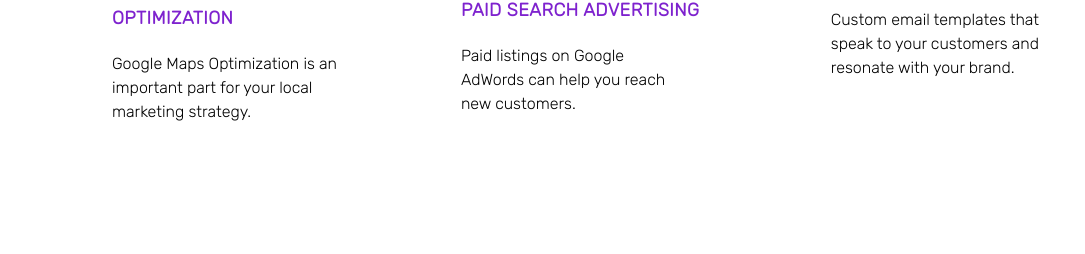
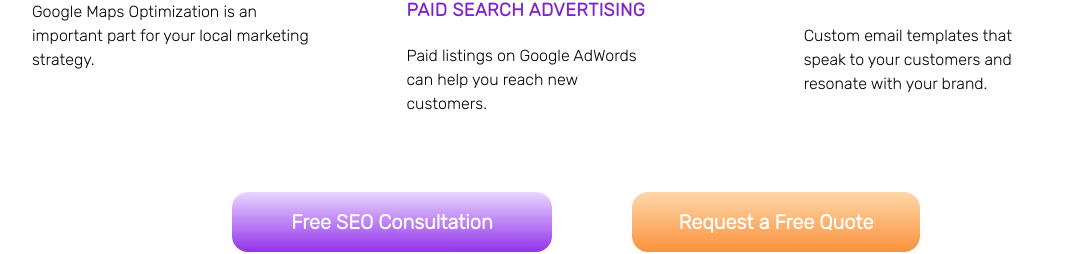
Before and after one commit to Priyanshu85/Digital-Agency, a React (Create React App) app: page / in a window 1280 px wide. Shown: the part 3606-3860 px from the top of the page, without its empty margins (64-1149 px from the left). Built offline with nearby package versions, Linux system fonts and the light colour scheme.

Commit message:
Item alignment in GROW TRAFFIC & INCREASE REVENUE section

```diff
--- a/src/MyComponents/WhiteBody/WhiteBody.jsx
+++ b/src/MyComponents/WhiteBody/WhiteBody.jsx
@@ -15,7 +15,7 @@ function WhiteBody() {
                     <p className='text-gray-700 font-extrabold font-sans text-4xl flex text-left justify-center w-44 mr-20 mt-5 mb-5 md:mb-10 md:w-full md:mt-7 md:text-5xl'>Appear On the Front Page of Google!</p>
                     <p className='w-48 mr-14 mb-20 text-lg md:w-3/4 md:text-xl md:text-center'>We offer professional SEO services that help websites increase their organic search score drastically in order to compete for the highest rankings — even when it comes to highly competitive keywords.</p>
                 </div>
-                <div className='md:flex md:px-14 md:ml-20'>
+                <div className='md:flex md:justify-center md:px-14'>
                     <div className='flex flex-col items-start md:mt-24'>
                         <div className=''>
                             <img src={target}
@@ -28,7 +28,7 @@ function WhiteBody() {
                             <img src={globe}
                                 alt="globe"
                                 className='ml-10 md:w-20 w-24'/>
-                            <p className='text-purple-700 text-2xl md:text-lg font-extrabold w-60 ml-10 md:tracking-wide mt-10'>MAP SEARCH OPTIMIZATION</p>
+                            <p className='text-purple-700 text-2xl md:text-lg md:tracking-wide font-extrabold w-60 md:w-full ml-10 mt-10'>MAP SEARCH OPTIMIZATION</p>
                             <p className='mt-5 ml-10 md:w-3/4'>Google Maps Optimization is an important part for your local marketing strategy.</p>
                         </div>
                     </div>
@@ -48,7 +48,7 @@ function WhiteBody() {
                             <p className='mt-5 ml-10 md:w-3/5'>Paid listings on Google AdWords can help you reach new customers.</p>
                         </div>
                     </div>
-                    <div className='flex flex-col items-start mt-20 mb-32'>
+                    <div className='flex flex-col items-start mt-24'>
                         <div>
                             <img src={notebook}
                                 alt="notebook"
@@ -65,11 +65,11 @@ function WhiteBody() {
                         </div>
                     </div>
                 </div>
-                <div className='flex flex-col items-center md:flex-row'>
-                    <button type="button" className="text-white text-xl font-extrabold flex items-center justify-center bg-gradient-to-t from-purple-600 to-purple-200 hover:from-pink-500 hover:to-yellow-500 px-12 py-5 rounded-2xl w-72 mt-5 md:mt-16 md:ml-96 md:w-80 md:py-4">
+                <div className='flex justify-center flex-row mt-3'>
+                    <button type="button" className="text-white text-xl font-extrabold flex items-center justify-center bg-gradient-to-t from-purple-600 to-purple-200 hover:from-pink-500 hover:to-yellow-500 px-12 py-5 rounded-2xl w-72 mt-5 md:mt-16 md:w-80 md:py-4 md:mr-10">
                         Free SEO Consultation
                     </button>
-                    <button type="button" className="text-white text-xl font-extrabold flex items-center justify-center bg-gradient-to-t from-orange-400 to-orange-200 hover:from-pink-500 hover:to-yellow-500 px-6 py-4 rounded-2xl w-72 mt-16 md:mt-16 md:ml-20">
+                    <button type="button" className="text-white text-xl font-extrabold flex items-center justify-center bg-gradient-to-t from-orange-400 to-orange-200 hover:from-pink-500 hover:to-yellow-500 px-6 py-4 rounded-2xl w-72 mt-16 md:mt-16 md:ml-10">
                         Request a Free Quote
                     </button>
                 </div>
```
